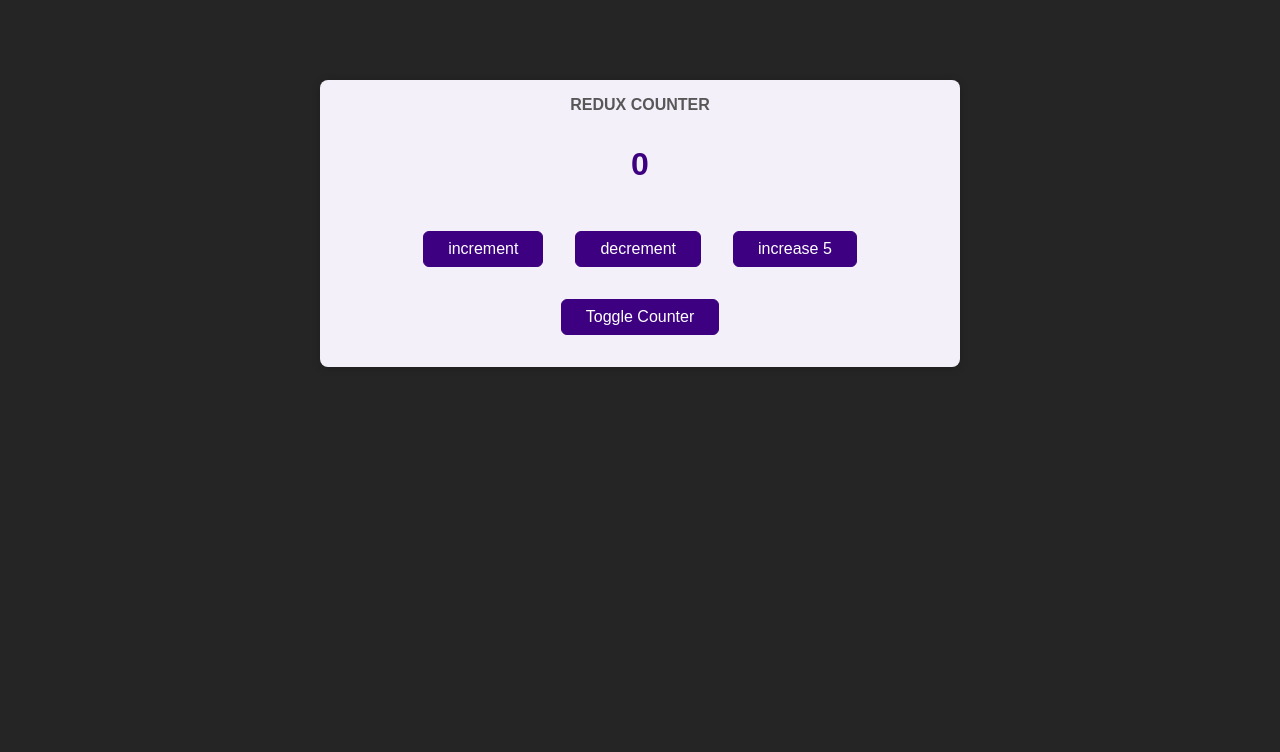
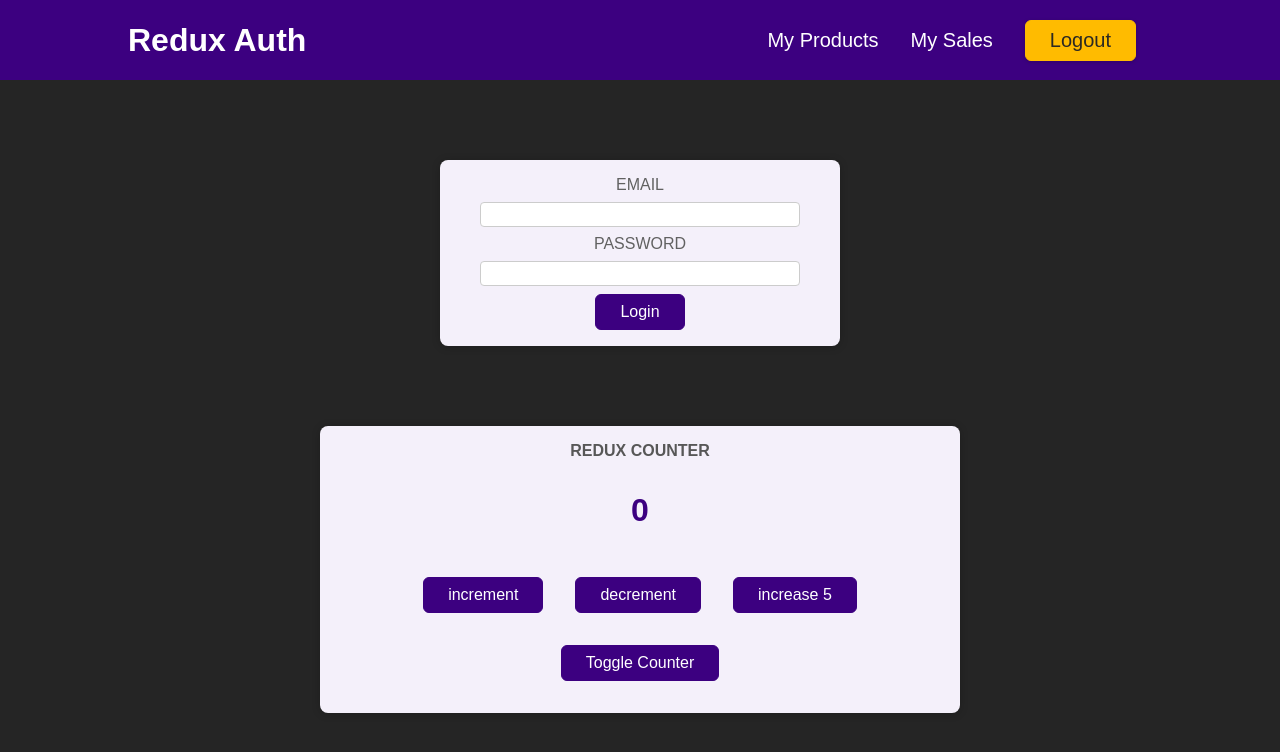
Before and after one commit to SepantaJoshani/Redux-Train, a React (Create React App) app: page / in a window 1280 px wide. Shown: the top 752 px of the page. Built offline with nearby package versions, Linux system fonts and the light colour scheme.

Commit message:
dispalying-more-option

```diff
--- a/src/App.js
+++ b/src/App.js
@@ -1,9 +1,17 @@
+import { Fragment } from 'react';
 import Counter from './components/Counter';
+import Header from './components/Header'
+import Auth from './components/Auth'
 
 
 function App() {
   return (
-    <Counter />
+    <Fragment>
+     <Header />
+     <Auth />
+      <Counter />
+    </Fragment>
+
   );
 }
 
```
